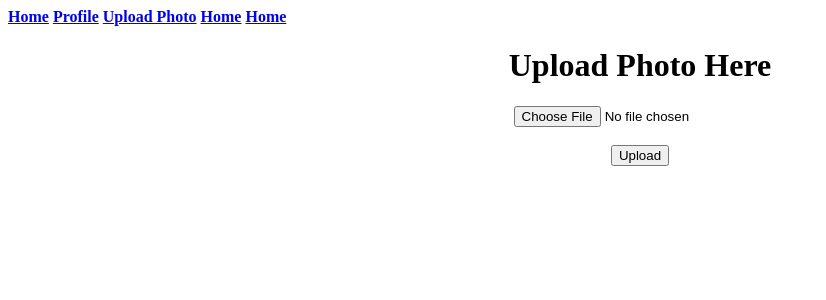
After one commit to azmeerhosen/assignment, a Django app: page /upload-photo/ in a window 1280 px wide. The commit adds this page. Shown: the top 300 px of the page, without its empty margins (0-826 px from the left). Run offline with Django 3.2, Linux system fonts and the light colour scheme; the visitor is signed in with stand-in values (Sample User, id 1).

Commit message:
rushing to complete

```diff
--- a/assignment/urls.py
+++ b/assignment/urls.py
@@ -15,11 +15,13 @@ Including another URLconf
 """
 from django.conf.urls import url
 from django.contrib import admin
-from django.urls import path, include
+from django.urls import include
+
 from photo_sharing import views
 
 urlpatterns = [
-    path('^admin/', admin.site.urls),
+    url(r'^admin/', admin.site.urls),
     url(r'^$', views.home_view, name='home'),
     url(r'^users/', include(('photo_sharing.urls', 'photo_sharing'), namespace='users')),
+    url(r'^upload-photo/$', views.upload_photo, name='upload-photo'),
 ]
--- a/photo_sharing/templates/base.html
+++ b/photo_sharing/templates/base.html
@@ -9,8 +9,10 @@
     <body>
         {% if user.is_authenticated %}
             <a href="{% url 'home' %}"><b>Home</b></a>
-            <a href="{% url 'profile' user.username %}"><b>Profile</b></a>
-            <a href="{% url 'logout' %}"><b>Logout</b></a>
+            <a href="{% url 'users:profile' user.username %}"><b>Profile</b></a>
+            <a href="{% url 'upload-photo' %}"><b>Upload Photo</b></a>
+            <a href="{% url 'home' %}"><b>Home</b></a>
+            <a href="{% url 'home' %}"><b>Home</b></a>
 
         {% endif %}
 
--- a/photo_sharing/templates/home.html
+++ b/photo_sharing/templates/home.html
@@ -4,7 +4,6 @@
 {% block content %}
     {% if user.is_authenticated %}
         <h2>Welcome to my site</h2><br>
-        Your <a href="{% url 'profile' user.username %}"><b>Profile</b></a>
     {% else %}
         You are not logged in
     {% endif %}
--- /dev/null
+++ b/photo_sharing/templates/upload_photo.html
@@ -0,0 +1,14 @@
+{% extends 'base.html' %}
+
+
+{% block content %}
+    <h1 align="center">Upload Photo Here</h1>
+    <div align="center">
+        <form method="post" enctype="multipart/form-data">
+            {% csrf_token %}
+            <input type="file" name="photo"/> <br> <br>
+            <button type="submit">Upload</button>
+        </form>
+    </div>
+
+{% endblock %}
--- a/photo_sharing/urls.py
+++ b/photo_sharing/urls.py
@@ -4,9 +4,9 @@ from django.contrib.auth.views import login, logout
 from photo_sharing import views
 
 urlpatterns = [
-    url(r'^(?P<username>[a-zA-Z0-9.+\-_@]+)/$', views.upload_view, name='profile'),
     url(r'^register/$', views.register_view, name='register'),
     url(r'^login/$', login, {'template_name': 'login.html'}, name='login'),
     url(r'^logout/$', logout, {'template_name': 'home.html',
                                'next_page': '/login'}, name='logout'),
+    url(r'^(?P<username>[a-zA-Z0-9.+\-_@]+)/$', views.profile_view, name='profile'),
 ]
--- a/photo_sharing/views.py
+++ b/photo_sharing/views.py
@@ -5,12 +5,16 @@ from django.shortcuts import render, redirect
 from .forms import RegistrationForm
 from helper import handle_upload
 from photo_sharing.models import Photos
+from datetime import datetime
 
 
-@login_required
 def home_view(request):
+    if not request.user.is_authenticated:
+        return redirect('users:login')
+    print('aaaaaaaaaaaaaaaaa')
     context = {
-        'title': 'Home'
+        'title': 'Home',
+        'user': request.user
     }
     return render(request, 'home.html', context=context)
 
@@ -32,13 +36,47 @@ def register_view(request):
     return render(request, 'register.html', args)
 
 
-@login_required
-def upload_view(request):
+def profile_view(request, username):
+    if not request.user.is_authenticated:
+        return redirect('users:login')
+
+    photos = Photos.objects.filter(username=request.user)
+    user_profile = User.objects.filter(username=username)
+    context = {
+        'title': 'Profile',
+        'user': request.user,
+        'same_user': True if request.user.username == username else False,
+        'photos': photos,
+        'full_name': user_profile.first_name + ' ' + user_profile.last_name
+    }
+    return render(request, 'profile.html', context=context)
+
+
+def upload_photo(request):
+    if not request.user.is_authenticated:
+        return redirect('users:login')
+
     if request.method == 'POST' and request.FILES['photo']:
-        file_name = 'azmeer' + str(request.FILES['photo'])
+        time = '_' + str(datetime.now()).replace(' ', '_') + '_'
+        print(time)
+        file_name = request.user.username + time + \
+                    str(request.FILES['photo']).replace(' ', '-')
         handle_upload(request.FILES['photo'], file_name)
         # User.objects.filter().exists()
         ph = Photos.objects.create(username=request.user, photo_location=file_name)
         print(ph)
         return HttpResponse("Successful")
-    return render(request, 'upload_file.html', context={})
+
+    context = {
+        'title': 'Upload Photo',
+        'user': request.user
+    }
+    return render(request, 'upload_photo.html', context=context)
+
+
+
+#
+# < !-- < a
+# href = "{% url 'profile' user.username %}" > < b > Profile < / b > < / a > -->
+# < !-- < a
+# href = "{% url 'logout' %}" > < b > Logout < / b > < / a > -->
```
Also changed, not shown: photo_sharing/templates/profile.html (added, +17 -0 lines), photo_sharing/templates/upload_file.html (deleted, +0 -14 lines), 1 other file.
